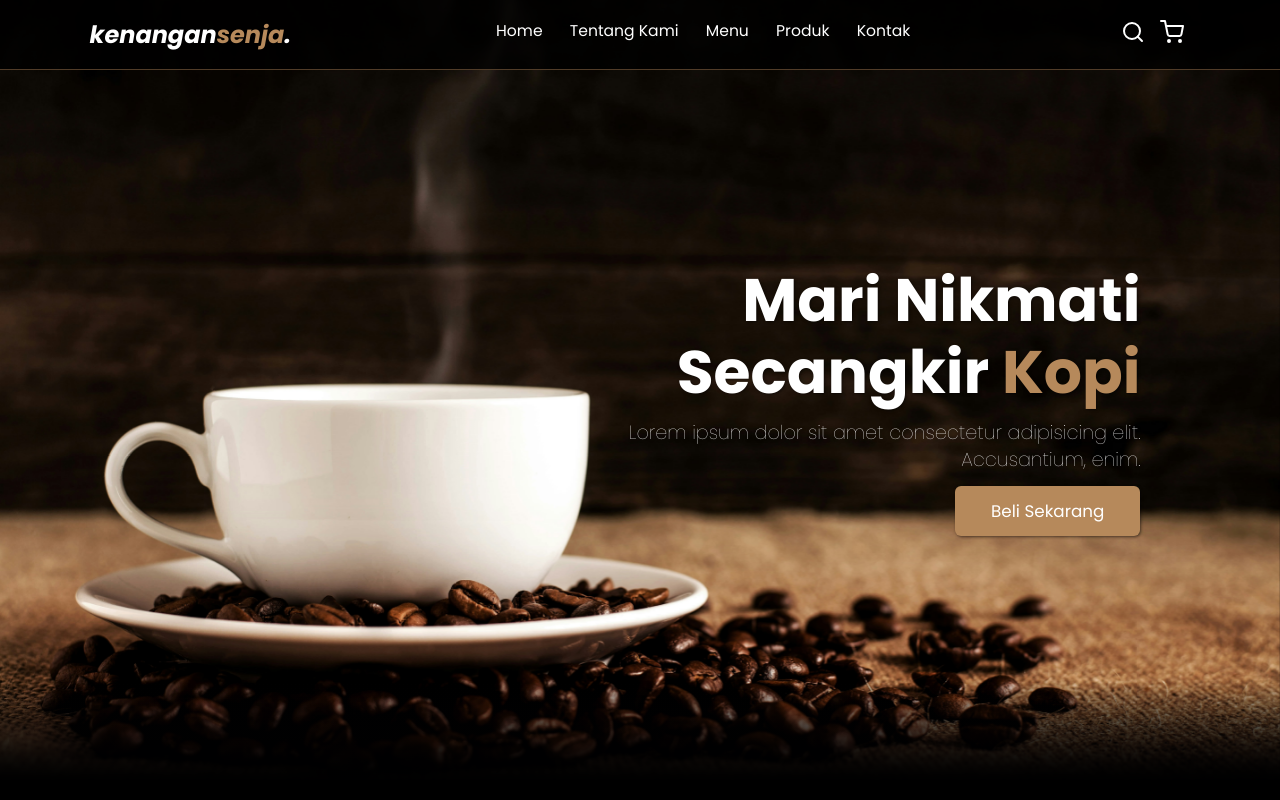
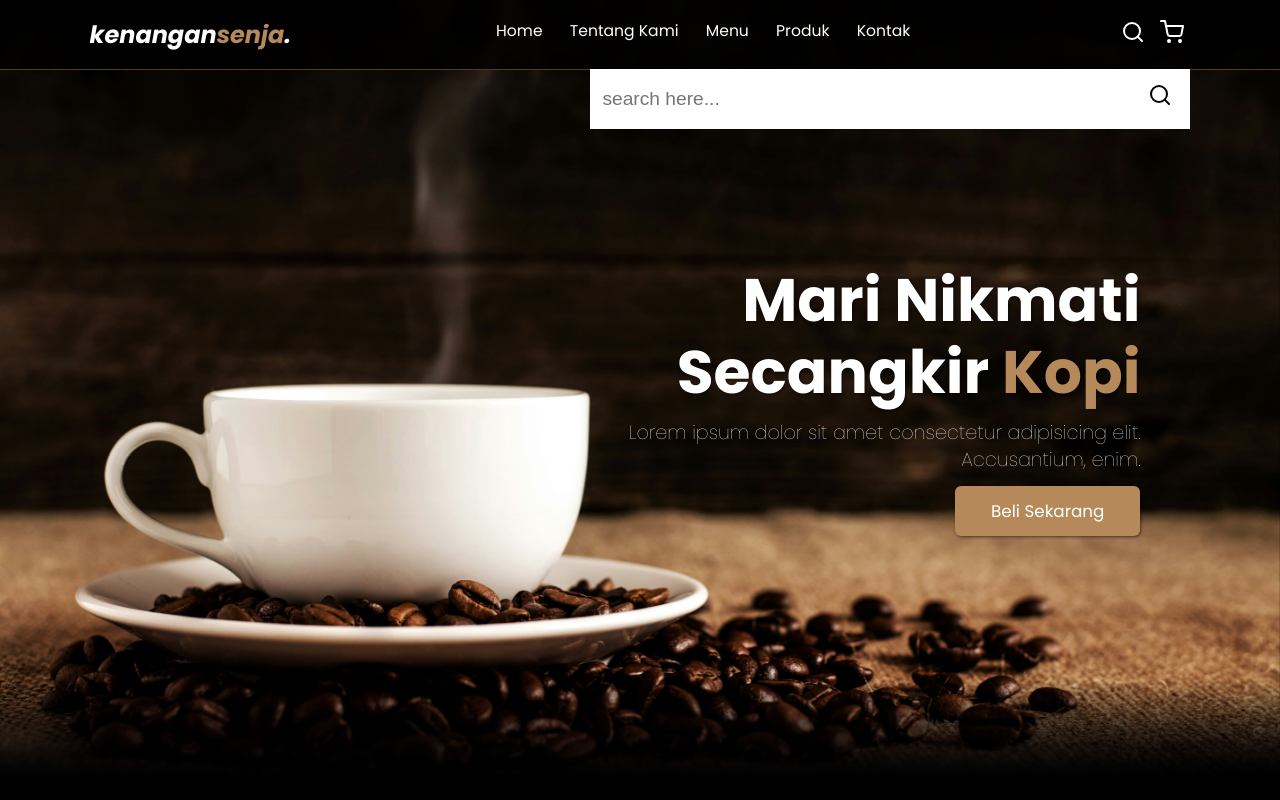
Before and after one commit to novitazalzabila/kedai-kopi-kenangan-senja, a plain HTML site: page index.html in a window 1280 px wide. Both pictures are taken after a click on the link 1133 px from the left and 39 px from the top of the page. Shown: the top 800 px of the page. Drawn offline with nearby package versions, Linux system fonts and the light colour scheme.

Commit message:
menambahkan search button

```diff
--- a/css/style.css
+++ b/css/style.css
@@ -84,6 +84,40 @@ body {
 
 #hamburger-menu {
   display: none;
+}
+
+/* Navbar search form */
+.navbar .search-form {
+  position: absolute;
+  top: 100%;
+  right: 7%;
+  background-color: #fff;
+  width: 50rem;
+  height: 5rem;
+  display: flex;
+  align-items: center;
+  transform: scaleY(0);
+  transform-origin: top;
+  transition: 0.3s;
+}
+
+.navbar .search-form.active {
+  transform: scaleY(1);
+}
+
+.navbar .search-form input {
+  height: 100%;
+  width: 100%;
+  font-size: 1.6rem;
+  color: var(--bg);
+  padding: 1rem;
+}
+
+.navbar .search-form label {
+  cursor: pointer;
+  font-size: 2rem;
+  margin-right: 1.5rem;
+  color: var(--bg);
 }
 
 /* Hero Section */
--- a/index.html
+++ b/index.html
@@ -36,6 +36,13 @@
         <a href="#" id="shopping-cart-button"><i data-feather="shopping-cart"></i></a>
         <a href="#" id="hamburger-menu"><i data-feather="menu"></i></a>
       </div>
+
+      <!-- Search Form start -->
+      <div class="search-form">
+        <input type="search" id="search-box" placeholder="search here..." />
+        <label for="search-box"><i data-feather="search"></i></label>
+      </div>
+      <!-- Search Form end -->
     </nav>
     <!-- akhir navbar end -->
 
--- a/js/script.js
+++ b/js/script.js
@@ -5,11 +5,26 @@ document.querySelector("#hamburger-menu").onclick = () => {
   navbarNav.classList.toggle("active");
 };
 
+// Toggle class active untuk search form
+const searchForm = document.querySelector(".search-form");
+const searchBox = document.querySelector("#search-box");
+
+document.querySelector("#search-button").onclick = (e) => {
+  searchForm.classList.toggle("active");
+  searchBox.focus();
+  e.preventDefault();
+};
+
 // Klik di luar elemen
 const hm = document.querySelector("#hamburger-menu");
+const sb = document.querySelector("#search-button");
 
 document.addEventListener("click", function (e) {
   if (!hm.contains(e.target) && !navbarNav.contains(e.target)) {
     navbarNav.classList.remove("active");
   }
+
+  if (!sb.contains(e.target) && !searchForm.contains(e.target)) {
+    searchForm.classList.remove("active");
+  }
 });
```
